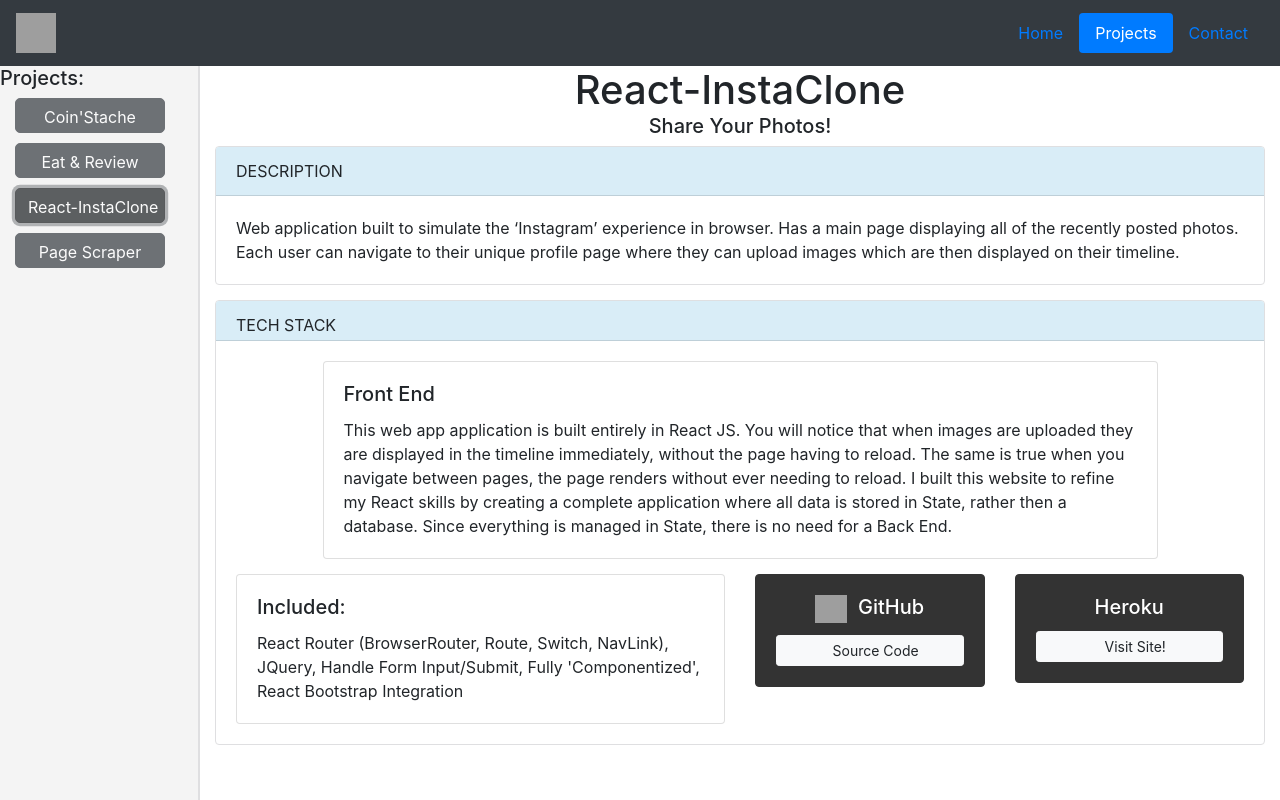
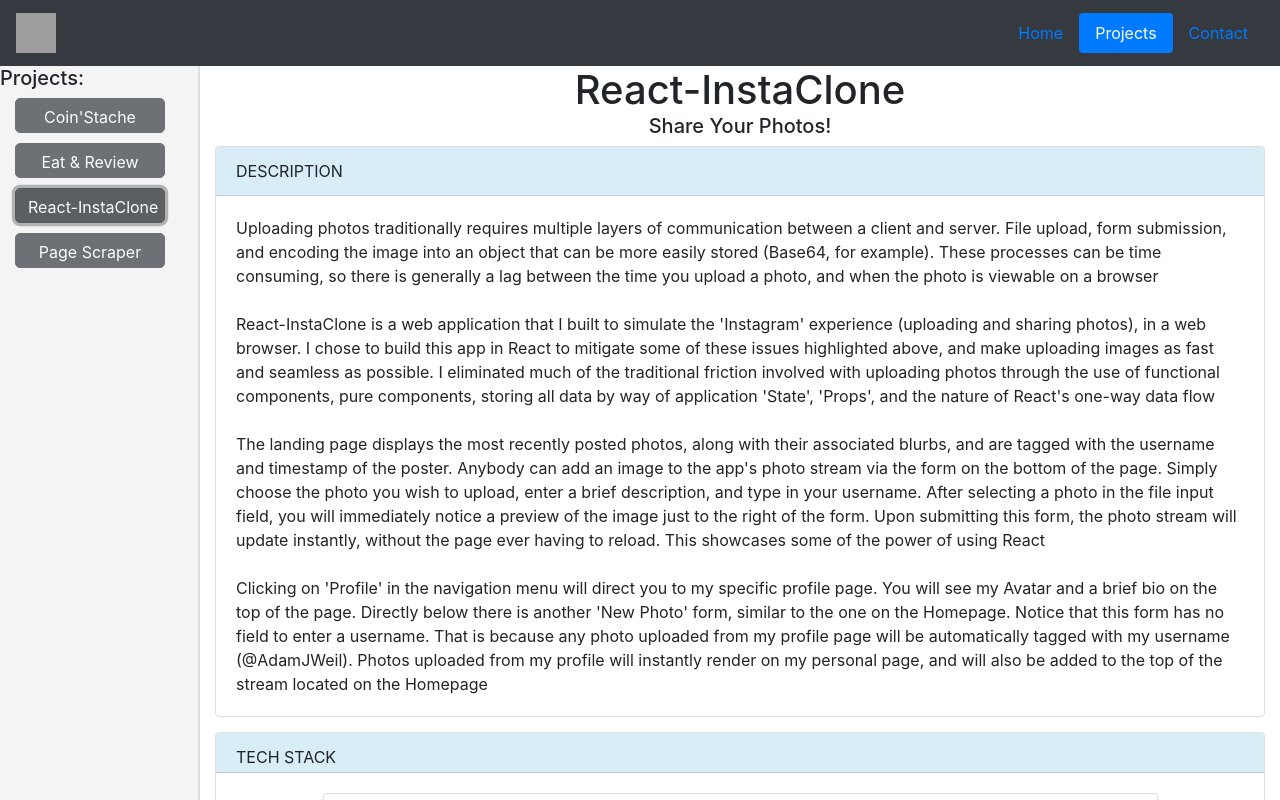
Before and after one commit to adamjweil/React-PersonalWebsite, a React (Create React App) app: page /Projects in a window 1280 px wide. Both pictures are taken after a click on the button "React-InstaClone". Shown: the top 800 px of the page. Built offline with nearby package versions, Linux system fonts and the light colour scheme; grey boxes are pictures that could not be loaded.

Commit message:
fixing up content on the project pages

```diff
--- a/src/components/projects/CoinStache.js
+++ b/src/components/projects/CoinStache.js
@@ -24,7 +24,7 @@ render() {
              <CardHeader style={{ backgroundColor: '#d9edf7' }}>DESCRIPTION</CardHeader>
              <CardBlock>
                <CardText>
-                 Brings all CryptoCurrency related news, market-data & other user-generated content together into one easy-to-use mobile application. Users can buy/sell Bitcoin, Ethereum, and Litecoin through their comprehensive Coin’Stache wallet, as well as easily transfer balances to one another, in a similar fashion to Venmo.
+                 Brings all CryptoCurrency related news, market-data & other user-generated content together into one easy-to-use mobile application. Users can buy/sell Bitcoin, Ethereum, and Litecoin through their comprehensive Coin’Stache wallet, as well as easily transfer balances to one another, in a similar fashion to Venmo
                </CardText>
              </CardBlock>
            </Card>
@@ -42,13 +42,17 @@ render() {
                  <Col md="6">
                    <Card body>
                      <CardTitle>Front End:</CardTitle>
-                     <CardText>This mobile application was developed using a React Native front-end framework. The main purpose behind this decision was to have the ability to run the application across multiple different devices without having to alter the code base significantly.</CardText>
+                     <CardText>
+                       This mobile application was developed using a React Native front-end framework. The main purpose behind this decision was to have the ability to run the application across multiple different devices without having to alter the code base significantly
+                     </CardText>
                    </Card>
                  </Col>
                  <Col md="6">
                    <Card body>
                      <CardTitle>Back End:</CardTitle>
-                     <CardText>This application is supported with a Ruby On Rails back-end. With most of the time intensive aspects of the development being consumed in our fron-end, we needed a back-end that would allow for rapid development and scalability.</CardText>
+                     <CardText>
+                       This application is supported with a Ruby On Rails back-end. With most of the time intensive aspects of the development being consumed in our fron-end, we needed a back-end that would allow for rapid development and scalability
+                     </CardText>
                    </Card>
                  </Col>
                </Row>
--- a/src/components/projects/InstaClone.js
+++ b/src/components/projects/InstaClone.js
@@ -24,7 +24,17 @@ render() {
              </CardHeader>
              <CardBlock>
                <CardText>
-                 Web application built to simulate the ‘Instagram’ experience in browser. Has a main page displaying all of the recently posted photos. Each user can navigate to their unique profile page where they can upload images which are then displayed on their timeline.
+                 Uploading photos traditionally requires multiple layers of communication between a client and server. File upload, form submission, and encoding the image into an object that can be more easily stored (Base64, for example). These processes can be time consuming, so there is generally a lag between the time you upload a photo, and when the photo is viewable on a browser
+                 <br />
+                 <br />
+                 React-InstaClone is a web application that I built to simulate the 'Instagram' experience (uploading and sharing photos), in a web browser.
+                 I chose to build this app in React to mitigate some of these issues highlighted above, and make uploading images as fast and seamless as possible. I eliminated much of the traditional friction involved with uploading photos through the use of functional components, pure components, storing all data by way of application 'State', 'Props', and the nature of React's one-way data flow
+                 <br />
+                 <br />
+                 The landing page displays the most recently posted photos, along with their associated blurbs, and are tagged with the username and timestamp of the poster. Anybody can add an image to the app's photo stream via the form on the bottom of the page. Simply choose the photo you wish to upload, enter a brief description, and type in your username. After selecting a photo in the file input field, you will immediately notice a preview of the image just to the right of the form. Upon submitting this form, the photo stream will update instantly, without the page ever having to reload. This showcases some of the power of using React
+                 <br />
+                 <br />
+                 Clicking on 'Profile' in the navigation menu will direct you to my specific profile page. You will see my Avatar and a brief bio on the top of the page. Directly below there is another 'New Photo' form, similar to the one on the Homepage. Notice that this form has no field to enter a username. That is because any photo uploaded from my profile page will be automatically tagged with my username (@AdamJWeil). Photos uploaded from my profile will instantly render on my personal page, and will also be added to the top of the stream located on the Homepage
                </CardText>
              </CardBlock>
            </Card>
@@ -41,7 +51,7 @@ render() {
                <Row>
                  <Col md={{size: 10, offset: 1}}>
                    <Card body>
-                     <CardTitle>Front End</CardTitle>
+                     <CardTitle>Front End:</CardTitle>
                      <CardText>
                         This web app application is built entirely in React JS. You will notice that when images are uploaded they are displayed in the timeline immediately, without the page having to reload. The same is true when you navigate between pages, the page renders without ever needing to reload. I built this website to refine my React skills by creating a complete application where all data is stored in State, rather then a database. Since everything is managed in State, there is no need for a Back End.
                      </CardText>
--- a/src/components/projects/WebScraper.js
+++ b/src/components/projects/WebScraper.js
@@ -24,7 +24,13 @@ render() {
              </CardHeader>
              <CardBlock>
                <CardText>
-                The simple web app provides an easy way to scrape websites for content located within {`<h1>, <h2>, <h3>, <h4>, and <p>`}  tags, as well links and photos. On the Home Page you can see the ten most recently scraped URLs by anyone (using this app, obviously). Below the recently scraped URLs section, there is an input field where you can enter the URL that you wish to scrape.  A list of the URLs that you've scraped can easily be accessed by navigating to the 'Hisory' page. This data is not stored in our database, so deleting your cookies will erase your scraping history. eaThis information is not stored in a database, so you c You can easily access your search history by navigating to the 'History' page.  After submitting a URL, you'll be redirected to a page displaying an organized few of all the scraped content, links, and photos. If the page being scraped has a large amount of content, you can use the 'Quick Links' section on the top left of the results page to navigate the data more easily and effiently.
+                This simple web app provides an easy way to scrape websites for content located within {`<h1>, <h2>, <h3>, <h4>, and <p>`} tags, as well as links and photos. On the Home Page you can see the ten most recently scraped URLs by anyone (using this app, obviously). Below the recently scraped section there is an input field where you can enter the URL that you wish to scrape
+                <br />
+                <br />
+                Upon submission you'll be redirected to the results page, which displays all of the scraped content (including links and photos) in an organized, user-friendly way. If the page being scraped has a large amount of content, you can use the 'Quick Links' section on the top left of the results page to navigate the data more easily and effiently
+                <br />
+                <br />
+                When entering a URL to scrape, the search is tagged with your Session ID. This allows you to view previously scraped URLs without ever needing to create a account. You can access this data by navigating to the 'History' page. Deleting your cookies will reset your Session ID, thereby clearing all previously scraped URLs
                </CardText>
              </CardBlock>
            </Card>
@@ -41,7 +47,7 @@ render() {
                <Row>
                  <Col md={{size: 10, offset: 1}}>
                    <Card body>
-                     <CardTitle>Front End</CardTitle>
+                     <CardTitle>Front End:</CardTitle>
                      <CardText>
                         This app was built using Ruby on Rails, and styled with Bootstrap. A couple Ruby gems in particular helped make this scraping algorithm much more dynamic and seamless. Nokogiri, and HTTParty
                      </CardText>
@@ -55,7 +61,7 @@ render() {
                    <Card body>
                      <CardTitle>Included:</CardTitle>
                      <CardText>
-                       HTTParty, Nokogiri
+                       HTTParty, Nokogiri, Ruby, Rails, HTML, CSS, Bootstrap, Sessions, RESTful Routes, PostgreSQL, ActiveRecord
                      </CardText>
                    </Card>
                  </Col>
```
